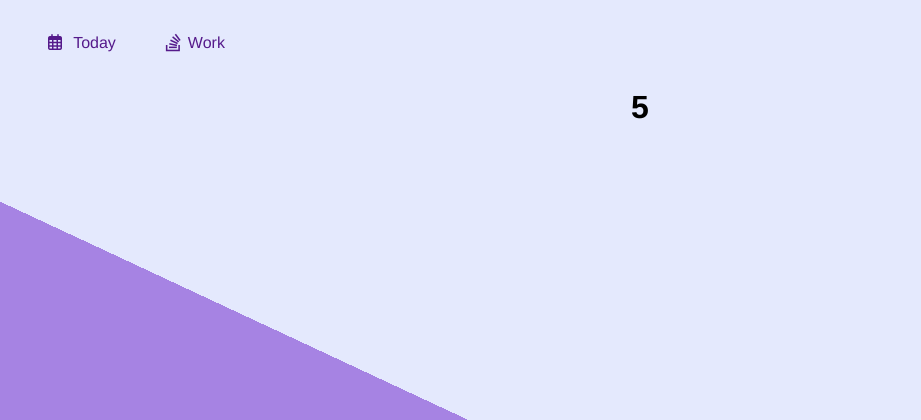
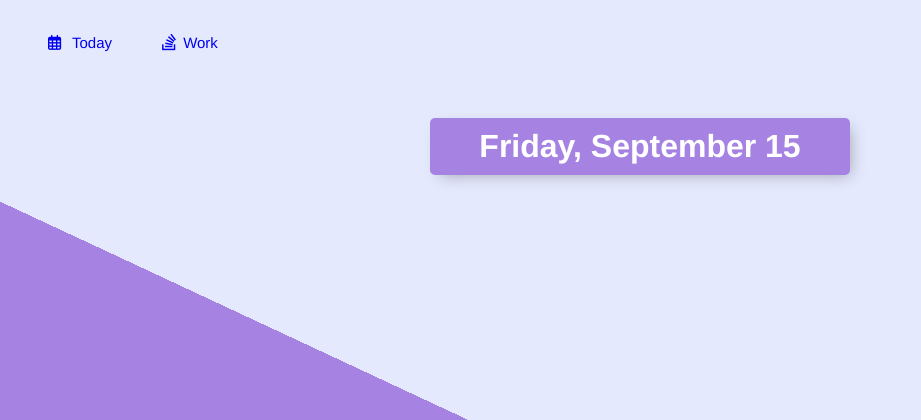
Before and after one commit to enochmakafui/Todo-app, a Node server app: page / in a window 1280 px wide. Shown: the top 420 px of the page, without its empty margins (0-921 px from the left). Run offline with Node 20, Linux system fonts and the light colour scheme; some libraries are stand-ins or nearby versions.

Commit message:
complete head section

```diff
--- a/index.js
+++ b/index.js
@@ -8,10 +8,13 @@ app.use(express.static("public"));
 app.use(bodyParser.urlencoded({ extended: true }));
 
 app.get("/",(req,res)=>{
-    const months = ["January", "February", "March", "April", "May", "June", "July", "August", "September", "October", "November", "December"];
+
     res.render("index.ejs")
 })
 
+app.get("/work",(req,res)=>{
+    res.render("worklist.ejs")
+})
 
 app.listen(port,(req,res)=>{
     console.log(`Server is running on port ${port}`);
--- a/public/styles/main.css
+++ b/public/styles/main.css
@@ -12,6 +12,16 @@ body {
     min-height: 95vh;
 
 }
+h1{
+   background-color: #a683e3;
+   color: white;
+   padding:10px;
+   border-radius: 5px;
+   width: 400px;
+   text-align: center;
+   margin: 50px auto;
+   box-shadow: 5px 5px 15px -5px rgba(0, 0, 0, 0.3);
+}
 .navbar ul{
     display: flex;
     flex-direction: row;
@@ -24,6 +34,7 @@ body {
 }
 .navbar a{
  text-decoration: none;
+ font-size: 15px;
 }
 .navbar i{
     margin-right: 7px;
--- a/views/index.ejs
+++ b/views/index.ejs
@@ -1,10 +1,15 @@
 <%- include("partials/header.ejs") %>
-
-
 
 <% const date = new Date();
 %>
-<h1><%=date.getDay() %></h1>
+<%  const months = ["January", "February", "March", "April", "May", "June", "July", "August", "September", "October", "November", "December"];%>
+<%
+    const dayNames = ["Sunday", "Monday", "Tuesday","Wednesday","Thursday","Friday","Saturday"];
+    const day =dayNames[date.getDay()]; %>
+    <%const month = months[date.getMonth()]%>
+
+
+<h1><%=  day %>, <%= month %> <%= date.getDate() %></h1>
 
 
 
--- a/views/partials/header.ejs
+++ b/views/partials/header.ejs
@@ -16,8 +16,8 @@
 <body>
   <div class="navbar">
     <ul>
-        <li><a href=""><i class="fa-regular fa-calendar-days"></i> Today</a></li>
-        <li><a href=""><i class="fa-brands fa-stack-overflow fa-lg"></i>Work</a></li>
+        <li><a href="/"><i class="fa-regular fa-calendar-days"></i> Today</a></li>
+        <li><a href="/work"><i class="fa-brands fa-stack-overflow fa-lg"></i>Work</a></li>
     </ul>
 </div>
   <main>
```
Also changed, not shown: views/worklist.ejs (added, +8 -0 lines).
